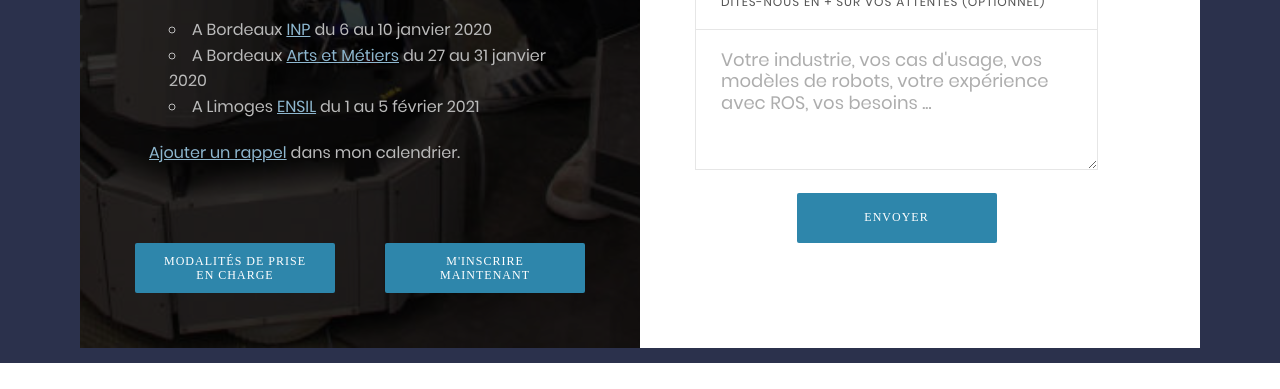
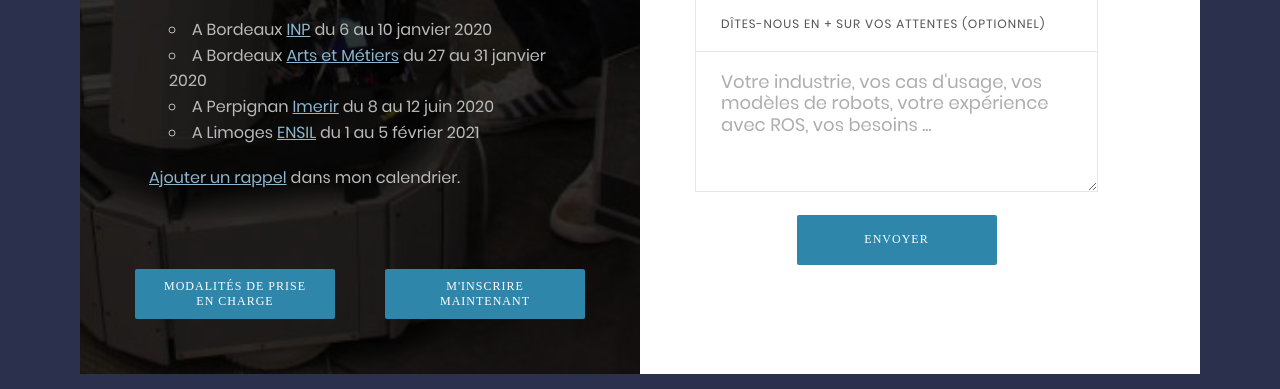
Before and after one commit to Bordeaux-INP/ros4pro, a plain HTML site: page index.html in a window 1280 px wide. Shown: the part 879-1268 px from the top of the page. Before the commit the page ends 1242 px from the top, so only its background shows below. Drawn offline with Linux system fonts and the light colour scheme; a web font is replaced by a local one.

Commit message:
Perpignan

```diff
--- a/index.html
+++ b/index.html
@@ -105,6 +105,7 @@
 							<ul>
 								<li>A Bordeaux <a href="https://www.bordeaux-inp.fr/">INP</a> du 6 au 10 janvier 2020</li>
 								<li>A Bordeaux <a href="https://artsetmetiers.fr/fr/campus/bordeaux-talence">Arts et Métiers</a> du 27 au 31 janvier 2020</li>
+								<li>A Perpignan <a href="https://www.imerir.com/">Imerir</a> du 8 au 12 juin 2020</li>
 								<li>A Limoges <a href="https://www.ensil-ensci.unilim.fr/">ENSIL</a> du 1 au 5 février 2021</li>
 							</ul>
 							<a href="/Formations_robotiques_ROS_niveau_debutant.ics">Ajouter un rappel</a> dans mon calendrier.
```
